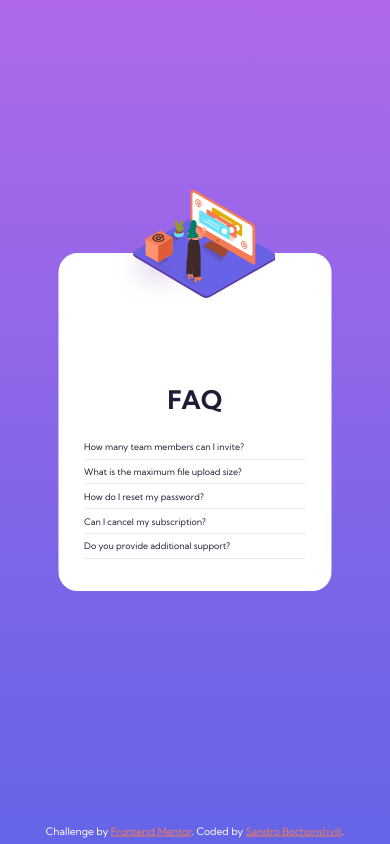
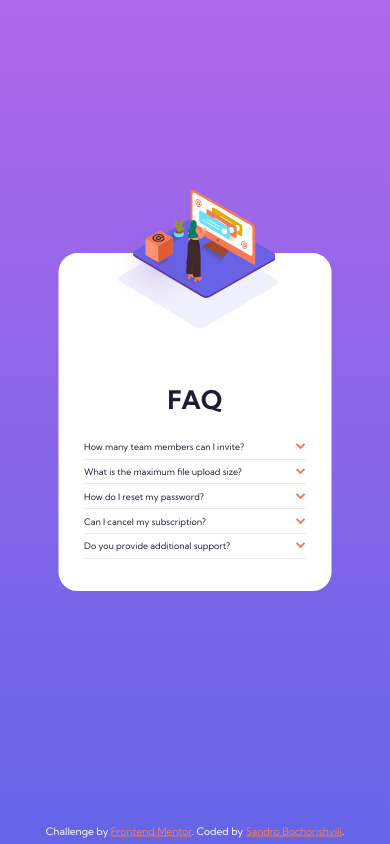
Before and after one commit to Sanideth/FAQ-card, a website: page index.html in a window 390 px wide. Drawn offline with Linux system fonts and the light colour scheme; the site is published under a folder, as on GitHub Pages, so addresses that start at the root find nothing.

Commit message:
corrected urls for background images

```diff
--- a/css/style.css
+++ b/css/style.css
@@ -57,7 +57,7 @@ p {
     .main {
       flex-direction: column; } }
   .main__column-left {
-    background-image: url("/img/bg-pattern-desktop.svg");
+    background-image: url("../img/bg-pattern-desktop.svg");
     background-position: -58em -24em;
     background-repeat: no-repeat;
     flex: 0 1 55%;
@@ -66,7 +66,7 @@ p {
     position: relative; }
     @media only screen and (max-width: 71.875em) {
       .main__column-left {
-        background-image: url("/img/bg-pattern-mobile.svg");
+        background-image: url("../img/bg-pattern-mobile.svg");
         background-position: 52.5% 1rem;
         background-size: 25rem;
         padding-top: 0; } }
@@ -150,7 +150,7 @@ p {
     transition: all 0.4s;
     width: 100%; }
     .main__label::after {
-      content: url("/img/icon-arrow-down.svg");
+      content: url("../img/icon-arrow-down.svg");
       display: inline-block;
       position: absolute;
       right: 0;
```
